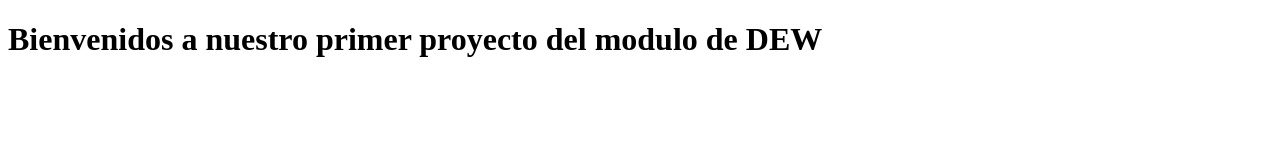
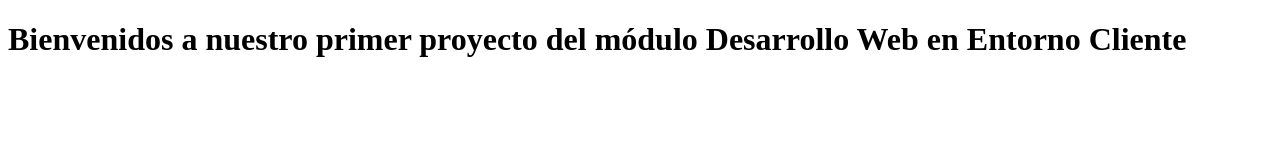
Before and after one commit to tcasest/Proyecto_Bienvenida, a plain HTML site: page index.html in a window 1280 px wide. Drawn offline with Linux system fonts and the light colour scheme.

Commit message:
Simplente un cambio sencillo ...

```diff
--- a/index.html
+++ b/index.html
@@ -6,6 +6,6 @@
     <title>Document</title>
 </head>
 <body>
-    <h1>Bienvenidos a nuestro primer proyecto del modulo de DEW</h1>
+    <h1>Bienvenidos a nuestro primer proyecto del módulo Desarrollo Web en Entorno Cliente</h1>
 </body>
 </html>
```
